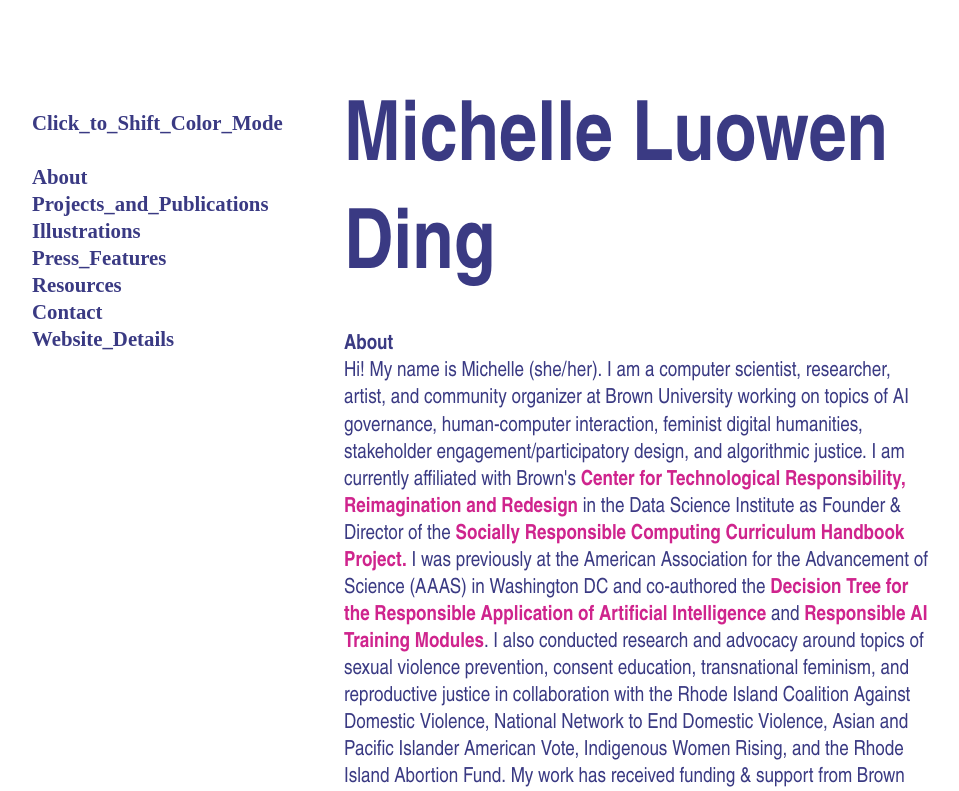
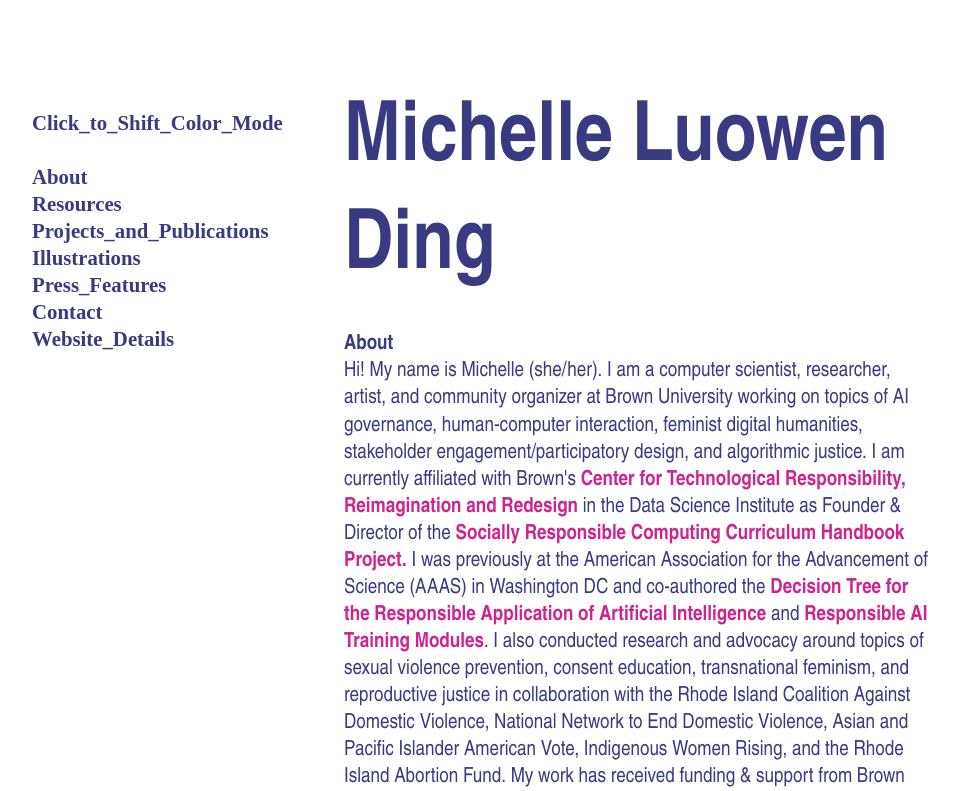
Before and after one commit to michelle-ding/michelle-ding.github.io, a React (Create React App) app: page / in a window 1280 px wide. Shown: the top 791 px of the page, without its empty margins (160-1119 px from the left). Built offline with nearby package versions, Linux system fonts and the light colour scheme; the HTML template or start-up script is replaced by a standard one.

Commit message:
resources

```diff
--- a/src/Body.tsx
+++ b/src/Body.tsx
@@ -308,6 +308,9 @@
             <br></br>
             {bio()}
             <br></br>
+            {resources()}
+            <br></br>
+
             {project_and_publications()}
             {/* <br></br>
             {technicalSkills()} */}
@@ -317,8 +320,7 @@
             {ilo()}
             <br></br>
             {pressAndPub()}
-            <br></br>
-            {resources()}
+
             <br></br>
             {contact()}
             <br></br>
--- a/src/Nav.tsx
+++ b/src/Nav.tsx
@@ -7,12 +7,13 @@
     <nav>
       <ul>
         <li><a href="#About">About</a></li>
+        <li><a href="#Resources">Resources</a></li>
         <li><a href="#projects_and_publications">Projects_and_Publications</a></li>
         {/* <li><a href="#Teaching&Fellowships">Teaching_and_Fellowships</a></li> */}
         {/* <li><a href="#TechnicalSkills">Technical_Skills</a></li> */}
         <li><a href="#Illustrations">Illustrations</a></li>
         <li><a href="#Press">Press_Features</a></li>
-        <li><a href="#Resources">Resources</a></li>
+
         <li><a href="#Contact">Contact</a></li>
 
         <li><a href="#WebsiteDetails">Website_Details</a></li>
```
